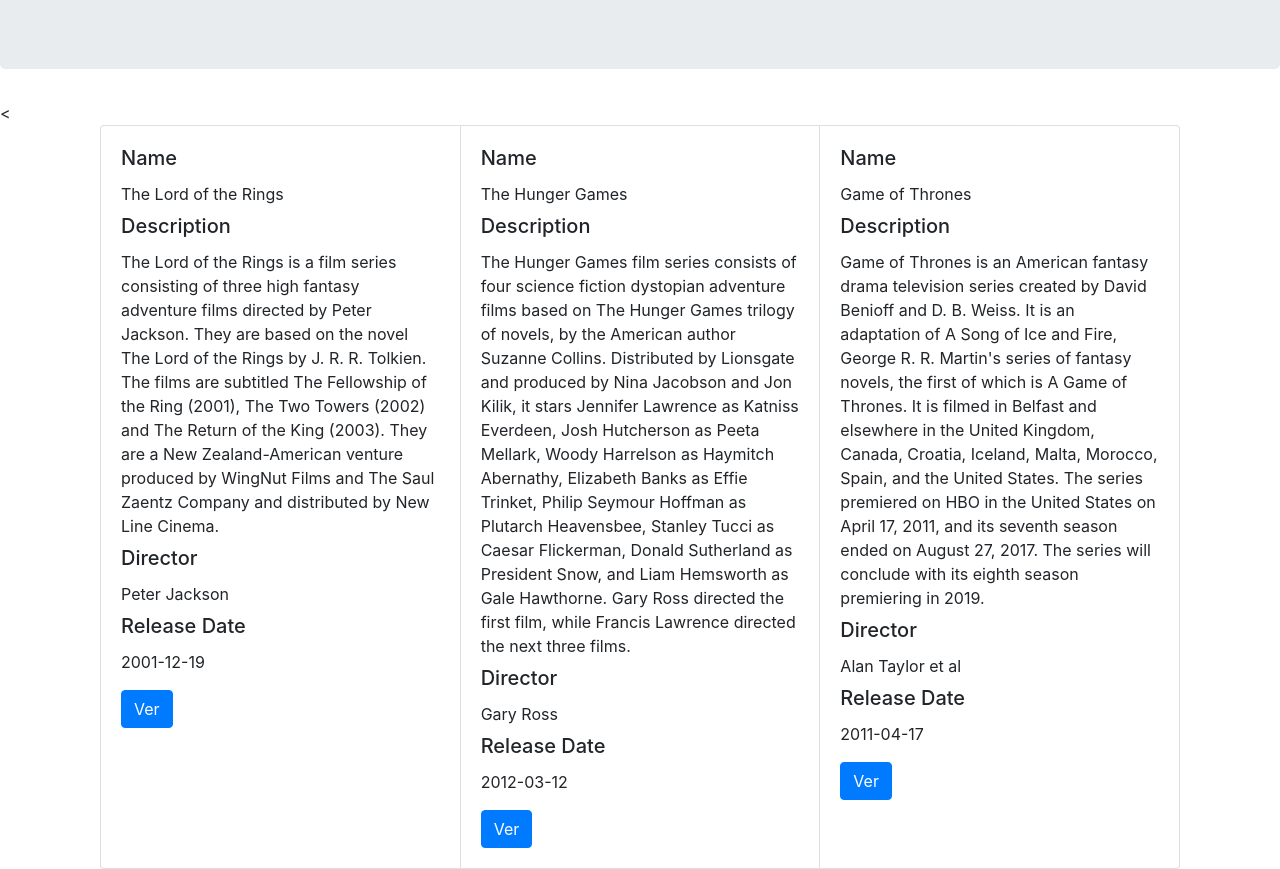
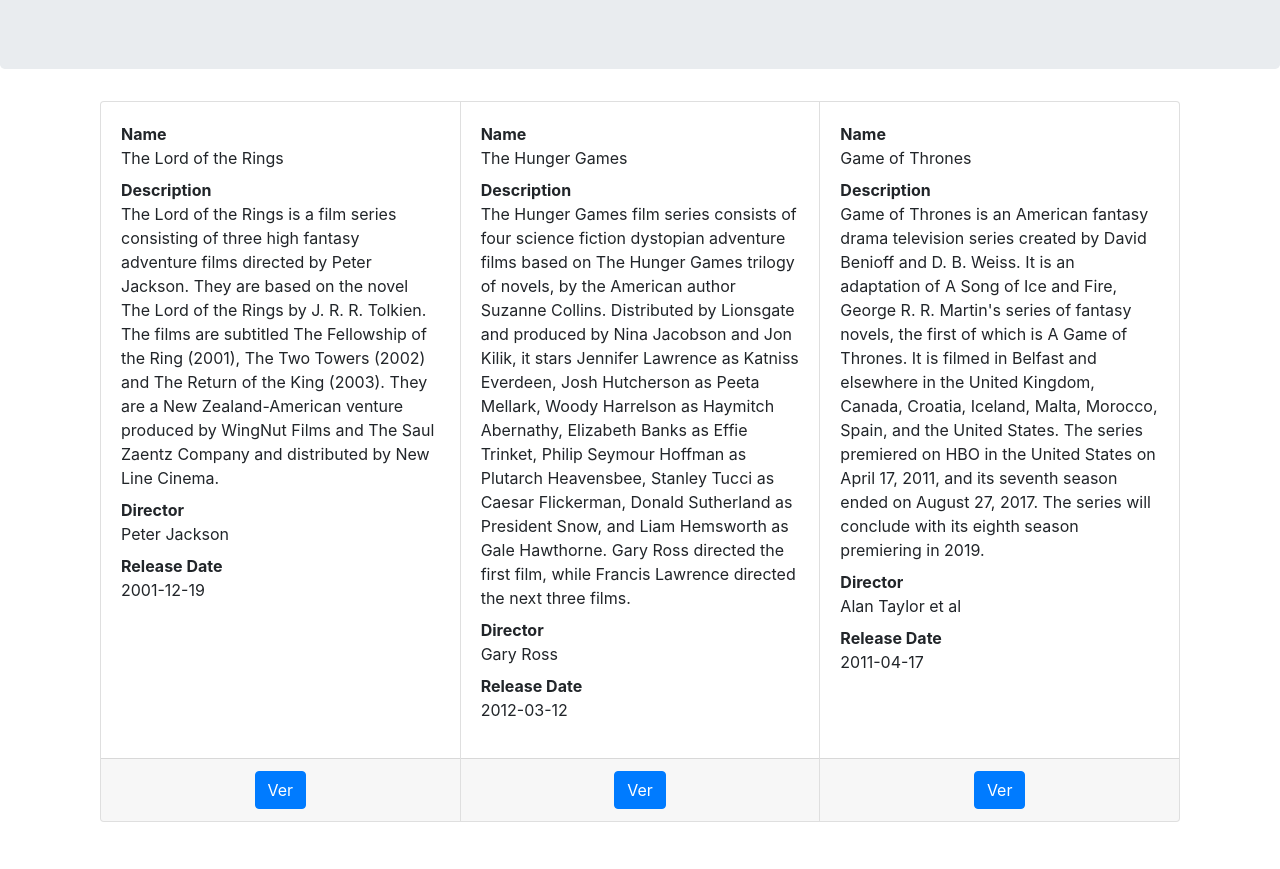
Before and after one commit to michelGVA/practica_vuejs_introduccion, a website: page index.html in a window 1280 px wide. Shown: the part 171-1040 px from the top of the page. After the commit the page ends 993 px from the top, so only its background shows below. Drawn offline with nearby package versions, Linux system fonts and the light colour scheme.

Commit message:
fin práctica

```diff
--- a/index.html
+++ b/index.html
@@ -18,38 +18,26 @@
             <div class="jumbotron">
                 <h1 id="title">{{ col.collection.title }}</h1>
             </div>
-
-            <
                 <div class="card-group"style="margin-left:100px;margin-right: 100px">
                     <div class="card" v-for="obj in col.collection.items">
                         <div class="card-body">
-                            <dl>
-                                <div v-for="pelis in obj.data">
+                        <dl>
+                            <div v-for="obj in obj.data">
                                     <dt>
-                                        <h5 class="card-title">{{pelis.prompt}}</h5>
+                                        {{ obj.prompt }}
                                     </dt>
                                     <dd>
-                                        <p class="card-text">{{pelis.value}}</p>
+                                        {{ obj.value }}
                                     </dd>
+
                                 </div>
                             </dl>
-                            <a v-bind:href="obj.href" class="btn btn-primary">Ver</a>
+                        </div>
+                        <div class="card-footer text-center">
+                            <a v-bind:href="obj.href" class="btn btn-primary ">Ver</a>
                         </div>
                     </div>
                 </div>
-
-            <!--
-                TODO: Mostrar datos del objeto collection. Ver archivo ./js/script.js
-                - Cargar la librería de VueJS y el script ./js/script.js al final de la etiqueta <body>
-                    - Cargar el CSS de Bootstrap (no es necesario el JS)
-                    - Mostrar el título de la colección dentro de un componente Jumbotron de Bootstrap https://getbootstrap.com/docs/4.0/components/jumbotron/. En su interior habrá un <h1> con id "title" que mostrará el título de la colección
-                        - Para cada item: (https://vuejs.org/v2/guide/index.html#Conditionals-and-Loops)
-                        - Crear un componente card de Bootstrap (https://getbootstrap.com/docs/4.0/components/card/)
-                        - Mostrar un enlace de tipo botón a la propiedad "href" del item con el texto "Ver"
-                        - Mostrar cada uno de los elementos del vector "data" en una lista de definición <dl>. Para cada elemento del vector "data":
-                            - El término <dt> será la propiedad "prompt"
-                                - La definición <dd> será la propiedad "value"
-                                -->
 
         </div>
 
```
